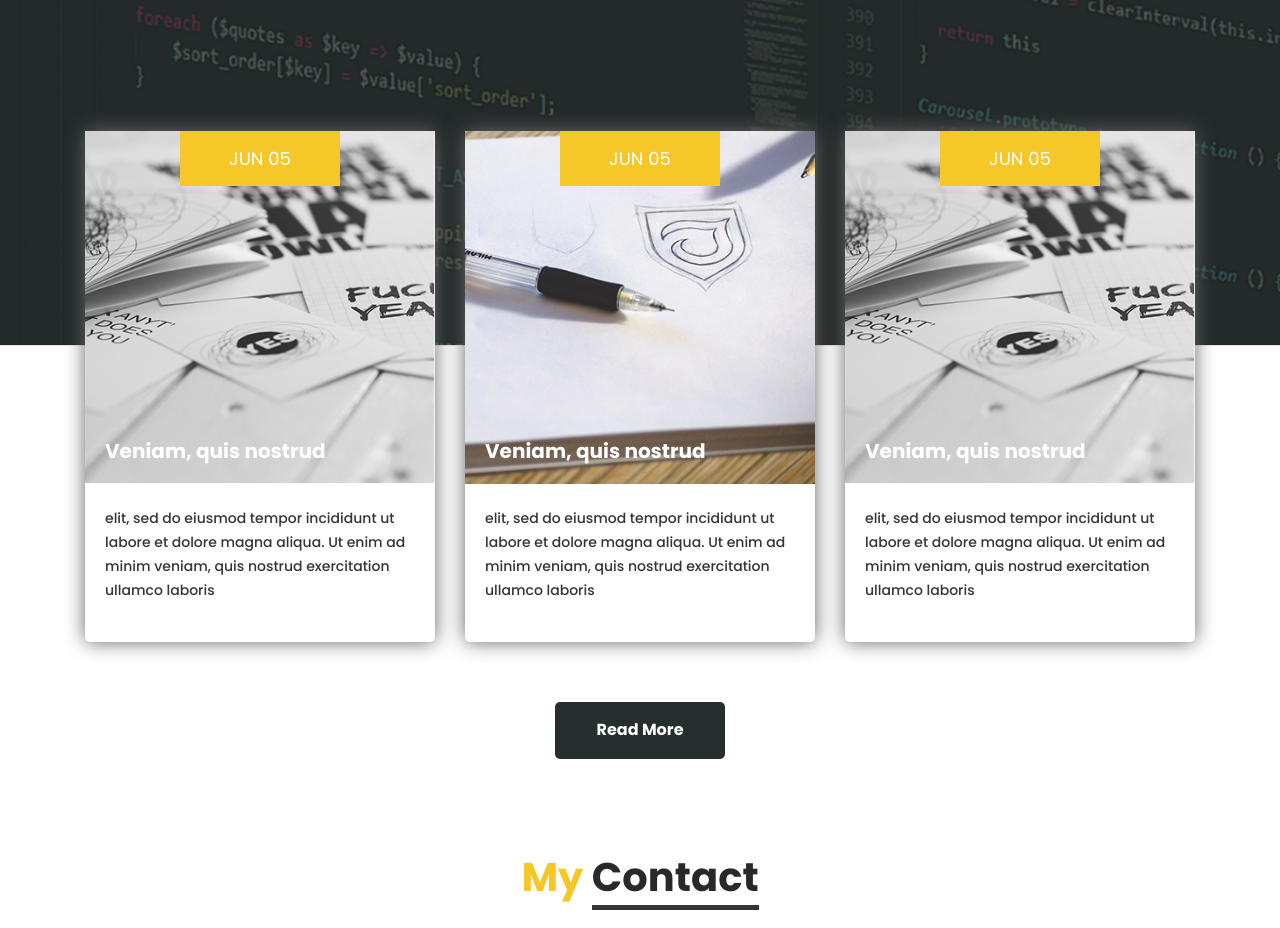
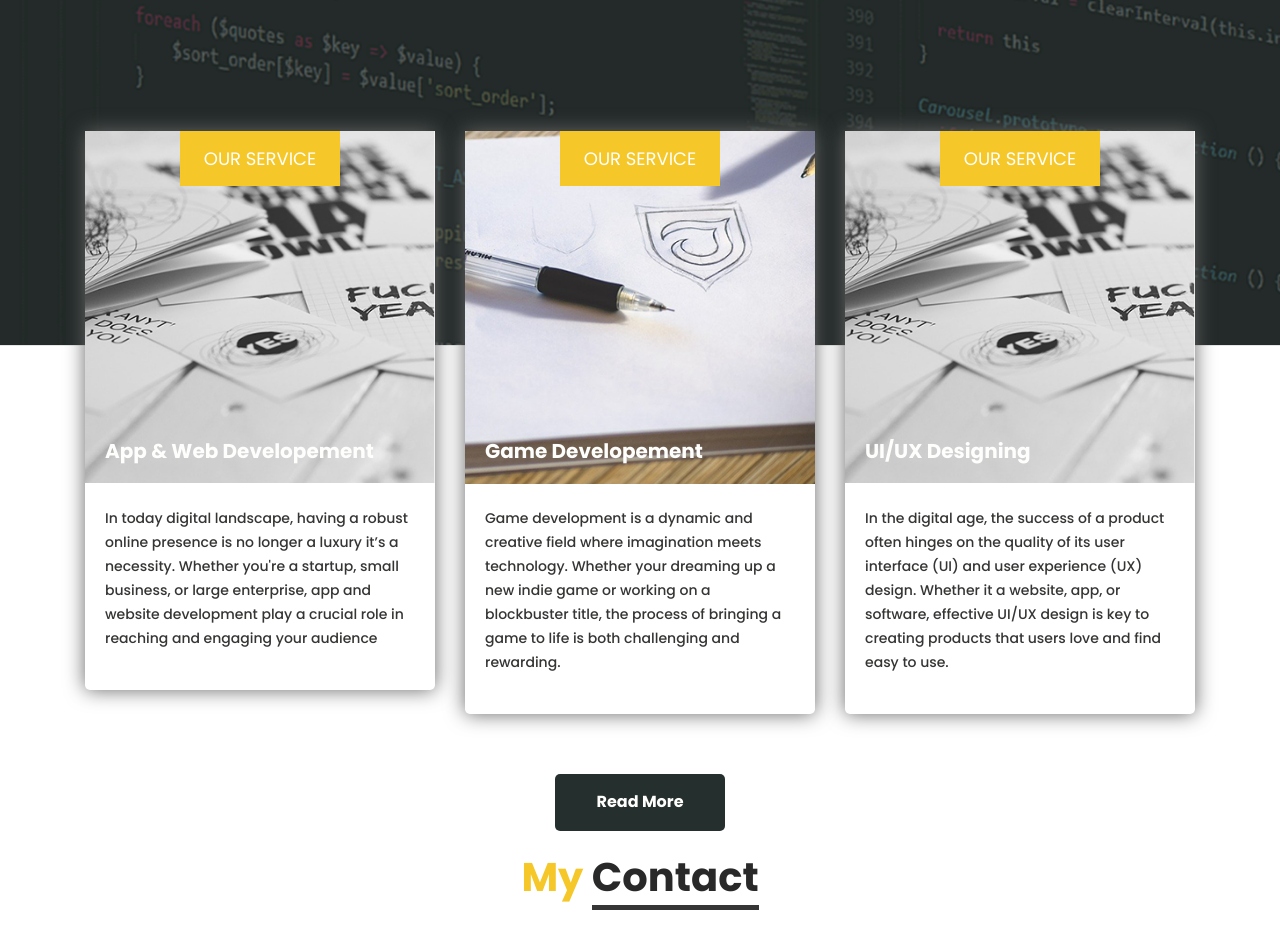
Before and after one commit to faani912/GamingPortfolio, a plain HTML site: page index.html in a window 1280 px wide. Shown: the part 2900-3828 px from the top of the page. Drawn offline with Linux system fonts and the light colour scheme; files that its build step writes are made by us from their sources.

Commit message:
Changing in blog discription

```diff
--- a/index.html
+++ b/index.html
@@ -320,29 +320,29 @@
                   <div class="col-md-4">
                      <div class="blog_box">
                         <div class="blog_img">
-                           <h4 class="date_text">Jun 05</h4>
-                           <h4 class="prep_text">Veniam, quis nostrud </h4>
+                           <h4 class="date_text">Our Service</h4>
+                           <h4 class="prep_text">App & Web Developement </h4>
                         </div>
-                        <p class="lorem_text">elit, sed do eiusmod tempor incididunt ut labore et dolore magna aliqua. Ut enim ad minim veniam, quis nostrud exercitation ullamco laboris</p>
+                        <p class="lorem_text">In today digital landscape, having a robust online presence is no longer a luxury it’s a necessity. Whether you're a startup, small business, or large enterprise, app and website development play a crucial role in reaching and engaging your audience</p>
                      </div>
                   </div>
                   <div class="col-md-4">
                      <div class="blog_box">
                         <div class="blog_img_2">
-                           <h4 class="date_text">Jun 05</h4>
-                           <h4 class="prep_text">Veniam, quis nostrud </h4>
+                           <h4 class="date_text">Our Service</h4>
+                           <h4 class="prep_text">Game Developement </h4>
                         </div>
-                        <p class="lorem_text">elit, sed do eiusmod tempor incididunt ut labore et dolore magna aliqua. Ut enim ad minim veniam, quis nostrud exercitation ullamco laboris</p>
+                        <p class="lorem_text">Game development is a dynamic and creative field where imagination meets technology. Whether your dreaming up a new indie game or working on a blockbuster title, the process of bringing a game to life is both challenging and rewarding.</p>
                      </div>
                   </div>
                   <div class="col-md-4">
                      <div class="blog_box">
                         <div class="blog_box_3">
                            <div class="blog_img">
-                              <h4 class="date_text">Jun 05</h4>
-                              <h4 class="prep_text">Veniam, quis nostrud </h4>
+                              <h4 class="date_text">Our Service</h4>
+                              <h4 class="prep_text">UI/UX Designing </h4>
                            </div>
-                           <p class="lorem_text">elit, sed do eiusmod tempor incididunt ut labore et dolore magna aliqua. Ut enim ad minim veniam, quis nostrud exercitation ullamco laboris</p>
+                           <p class="lorem_text">In the digital age, the success of a product often hinges on the quality of its user interface (UI) and user experience (UX) design. Whether it a website, app, or software, effective UI/UX design is key to creating products that users love and find easy to use.</p>
                         </div>
                      </div>
                   </div>
```
